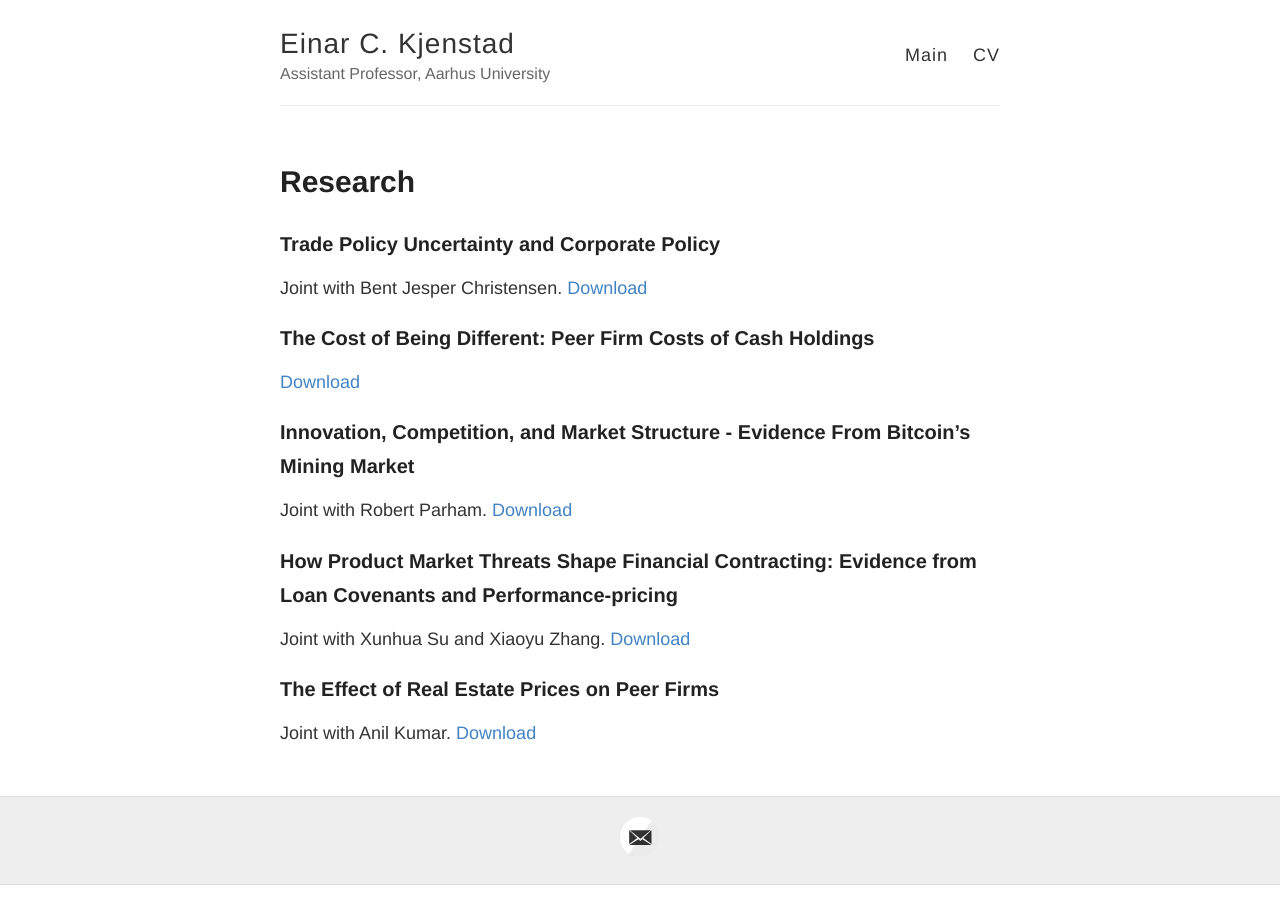
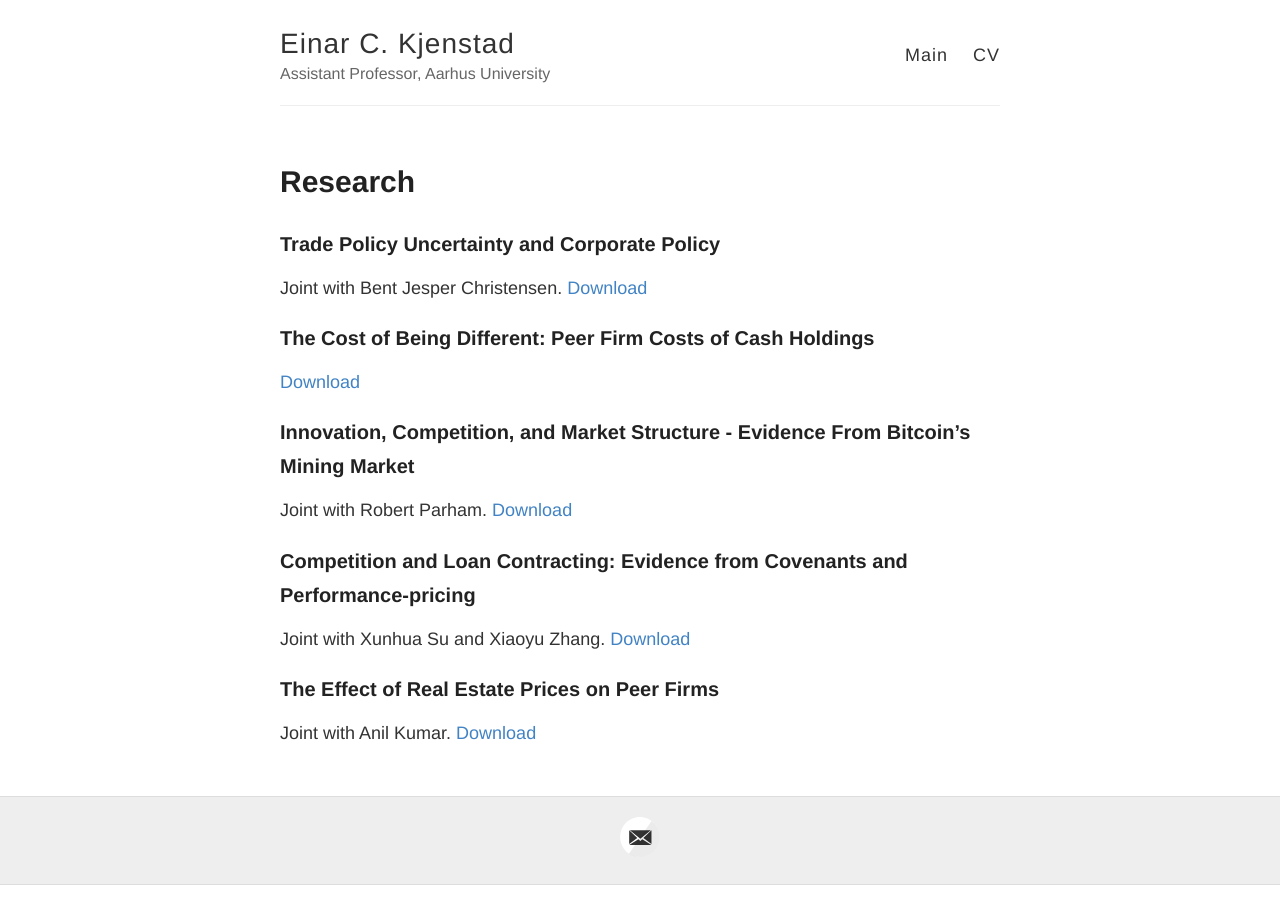
Before and after one commit to ekjenstad/ekjenstad.github.io, a Jekyll site: the page built from _posts/2020-01-05-Research.md, in a window 1280 px wide. Built offline with Jekyll 4.4.1, drawn with Linux system fonts in a browser that asks for light colours.

Commit message:
Update 2020-01-05-Research.md

```diff
--- a/_posts/2020-01-05-Research.md
+++ b/_posts/2020-01-05-Research.md
@@ -12,8 +12,8 @@ Joint with Bent Jesper Christensen. [Download](files/wtoCorporatePolicy.pdf "Tra
 ### Innovation, Competition, and Market Structure - Evidence From Bitcoin's Mining Market
 Joint with Robert Parham.  [Download](https://dx.doi.org/10.2139/ssrn.3080586 "Predictability, Innovation, and Competition in Bitcoin's Mining Market")
 
-### How Product Market Threats Shape Financial Contracting: Evidence from Loan Covenants and Performance-pricing
-Joint with Xunhua Su and Xiaoyu Zhang. [Download](https://dx.doi.org/10.2139/ssrn.2410568 "Product market Threats and Financial Contracting: Evidence from Performance-Sensitive Debt")
+### Competition and Loan Contracting: Evidence from Covenants and Performance-pricing
+Joint with Xunhua Su and Xiaoyu Zhang. [Download](http://dx.doi.org/10.2139/ssrn.2410568 "Competition and Loan Contracting: Evidence from Covenants and Performance-pricing")
 
 ### The Effect of Real Estate Prices on Peer Firms
 Joint with Anil Kumar. [Download](https://dx.doi.org/10.2139/ssrn.3591470 "The Effect of Real Estate Prices on Peer Firms")
```
